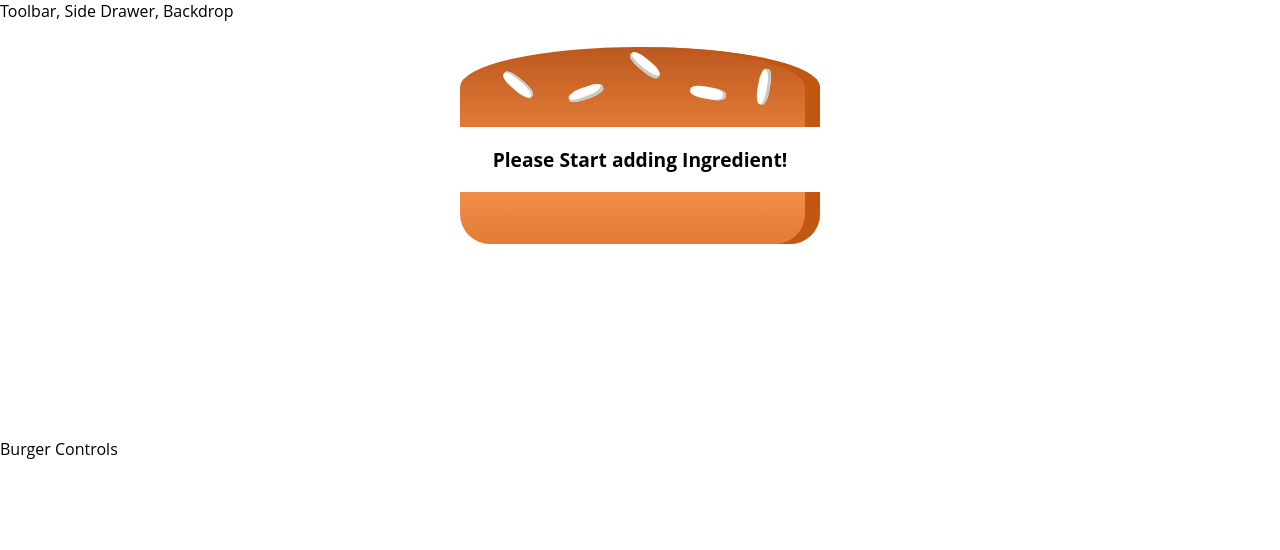
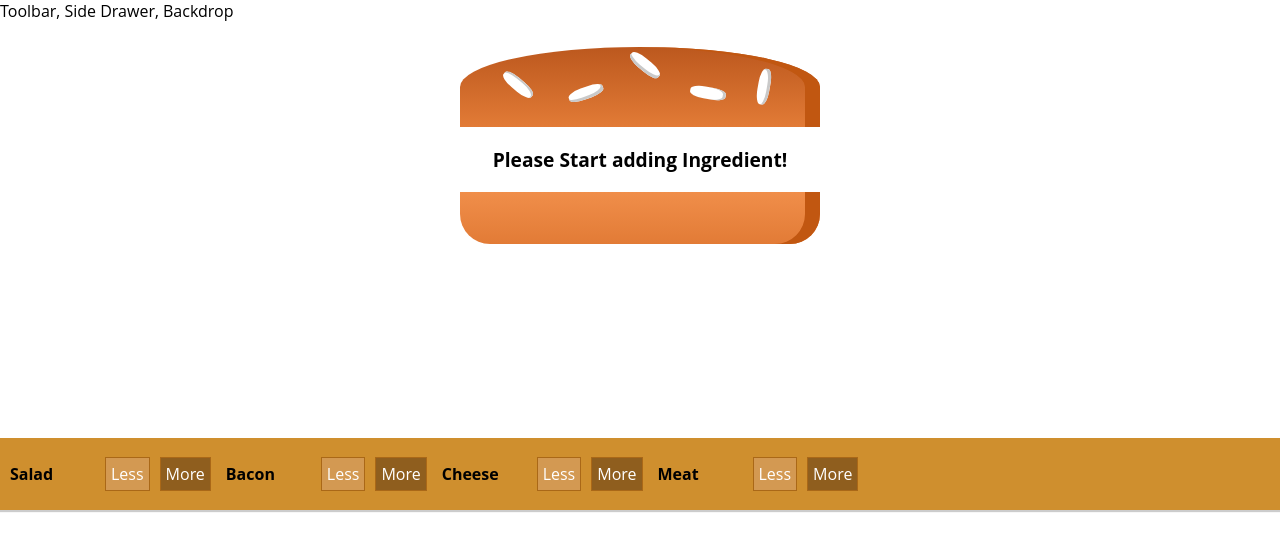
Before and after one commit to vivekpavaskar/my-burger-app-react, a React app: page / in a window 1280 px wide. Shown: the top 550 px of the page. Built offline with nearby package versions, Linux system fonts and the light colour scheme; the HTML template or start-up script is replaced by a standard one.

Commit message:
BuildControls for burger created

```diff
--- /dev/null
+++ b/src/components/Burger/BuildControls/BuildControl/BuildControl.css
@@ -0,0 +1,57 @@
+.BuildControl {
+    display: flex;
+    justify-content: space-between;
+    align-items: center;
+    margin: 5px 0;
+  }
+
+  .BuildControl button {
+    display: block;
+    font: inherit;
+    padding: 5px;
+    margin: 0 5px;
+    border: 1px solid #aa6817;
+  }
+
+  .BuildControl button:disabled {
+      background-color: #AC9980;
+      border: 1px solid #7E7365;
+      color: #ccc;
+      cursor: default;
+  }
+
+  .BuildControl button:hover:disabled {
+      background-color: #AC9980;
+      color: #ccc;
+      cursor: not-allowed;
+  }
+
+  .Label {
+      padding: 10px;
+      font-weight: bold;
+      width: 80px;
+  }
+
+  .BuildControl .Less {
+      background-color: #D39952;
+      color: white;
+  }
+
+  .BuildControl .Less .Disabled{
+      cursor: not-allowed;
+  }
+
+  .BuildControl .More {
+      background-color: #8F5E1E;
+      color: white;
+  }
+
+  .BuildControl .Less:hover, .BuildControl .Less:active {
+      background-color: #DAA972;
+      color: white;
+  }
+
+  .BuildControl .More:hover,.BuildControl .More:active {
+      background-color: #99703F;
+      color: white;
+  }
--- /dev/null
+++ b/src/components/Burger/BuildControls/BuildControl/BuildControl.js
@@ -0,0 +1,12 @@
+import React from 'react';
+import './BuildControl.css';
+
+const buildControl = (props) => (
+    <div className='BuildControl'>
+        <div className='Label'>{props.lable}</div>
+        <button className='Less'>Less</button>
+        <button className='More'>More</button>
+    </div>
+)
+
+export default buildControl;
--- /dev/null
+++ b/src/components/Burger/BuildControls/BuildControls.css
@@ -0,0 +1,52 @@
+.BuildControls {
+    width: 100%;
+    background-color: #cf8f2e;
+    display: flex;
+    align-items: center;
+    box-shadow: 0 2px 1px #ccc;
+    margin: auto;
+    padding: 10px 0
+  }
+
+
+  .OrderButton {
+      background-color: #DAD735;
+      outline: none;
+      cursor: pointer;
+      border: 1px solid #966909;
+      color: #966909;
+      font-family: inherit;
+      font-size: 1.2em;
+      padding: 15px 30px;
+      box-shadow: 2px 2px 2px #966909;
+  }
+
+  .OrderButton:hover, .OrderButton:active {
+      background-color: #A0DB41;
+      border: 1px solid #966909;
+      color: #966909;
+  }
+
+  .OrderButton:disabled {
+      background-color: #C7C6C6;
+      cursor: not-allowed;
+      border: 1px solid #ccc;
+      color: #888888;
+  }
+
+  @keyframes enable {
+      0% {
+          transform: scale(1);
+      }
+      60% {
+          transform: scale(1.1);
+      }
+      100% {
+          transform: scale(1);
+      }
+  }
+  @media (max-width:810px) {
+    .BuildControls {
+      display: block;
+    }
+  }
--- /dev/null
+++ b/src/components/Burger/BuildControls/BuildControls.js
@@ -0,0 +1,21 @@
+import React from 'react';
+import BuildControl from './BuildControl/BuildControl';
+import './BuildControls.css';
+
+const controls = [
+    {lable: 'Salad', type:'salad'},
+    {lable: 'Bacon', type:'bacon'},
+    {lable: 'Cheese', type:'cheese'},
+    {lable: 'Meat', type:'meat'}
+];
+
+const buildControls = (props) =>(
+
+        <div className='BuildControls'>
+            {controls.map(ctrl => (
+                <BuildControl key={ctrl.lable} lable={ctrl.lable}/>
+            ))}
+        </div>
+);
+
+export default buildControls;
--- a/src/components/Burger/Burger.js
+++ b/src/components/Burger/Burger.js
@@ -24,4 +24,4 @@
         )
 }
 
-export default burger
+export default burger;
--- a/src/containers/BurgerBuilder/BurgerBuilder.js
+++ b/src/containers/BurgerBuilder/BurgerBuilder.js
@@ -1,5 +1,6 @@
 import React,{ Component } from 'react';
 import Burger from '../../components/Burger/Burger';
+import BuildControls from '../../components/Burger/BuildControls/BuildControls';
 
 class BurgerBuilder extends Component{
     state={
@@ -15,7 +16,7 @@
         return(
             <React.Fragment>
                 <Burger ingredient={this.state.ingredient}></Burger>
-                <div>Burger Controls</div>
+                <BuildControls></BuildControls>
             </React.Fragment>
         );
     }
```
